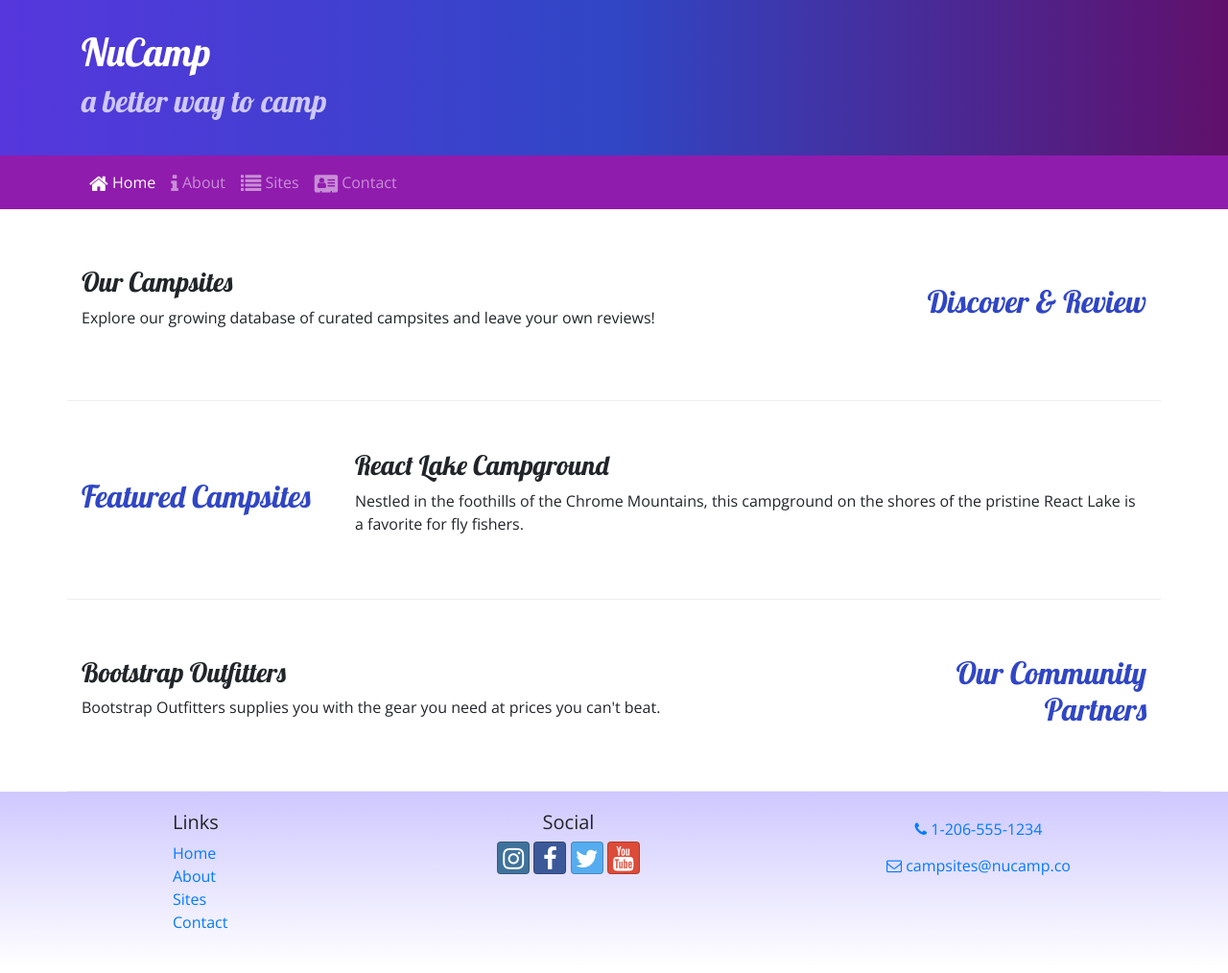
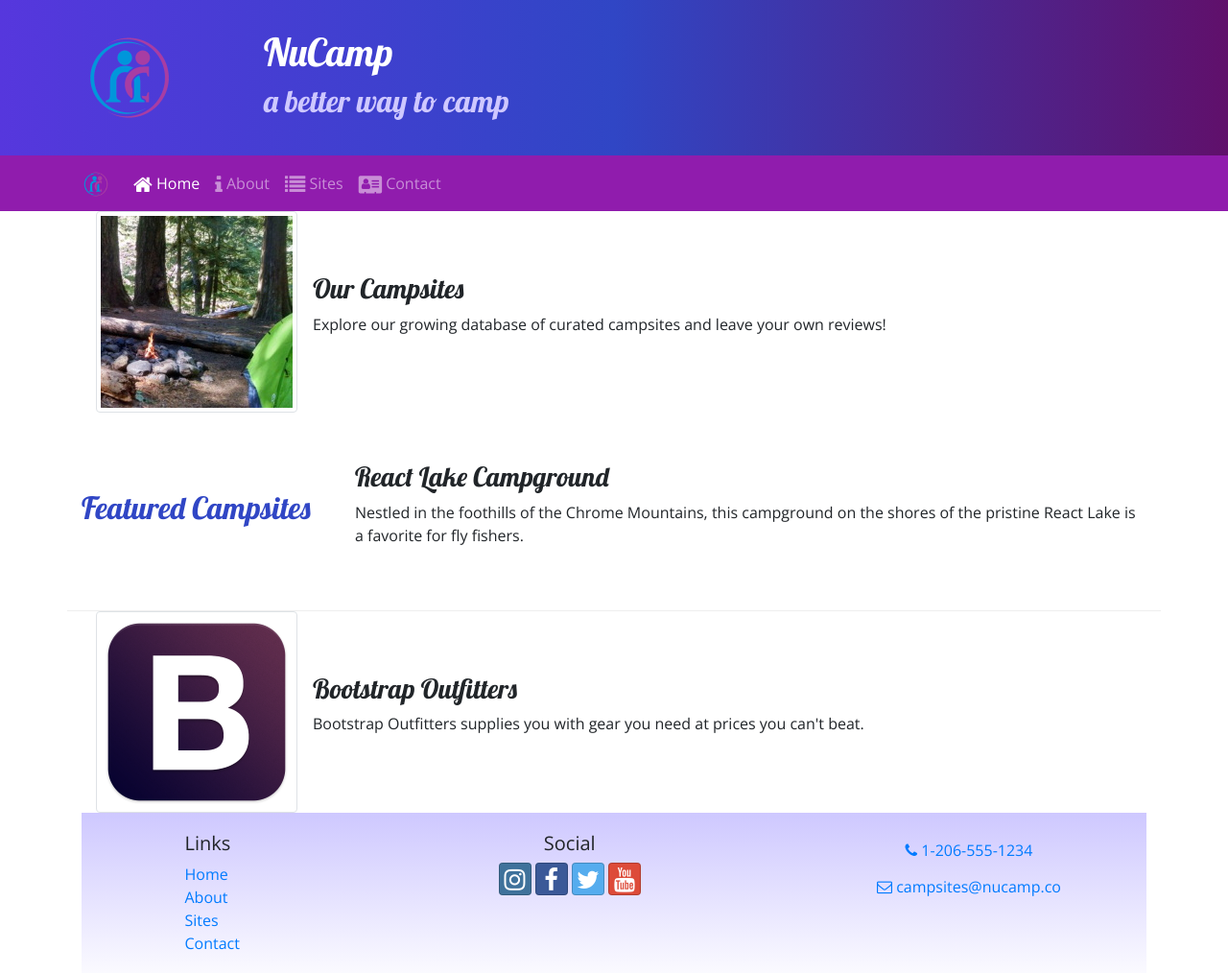
Before and after one commit to Schmidt-Aaron/nucamp, a website: page 2-Bootstrap/nucampsites/index.html in a window 1280 px wide. Shown: the whole page at 96% size. Drawn offline with nearby package versions, Linux system fonts and the light colour scheme.

Commit message:
Images and Media

```diff
--- a/2-Bootstrap/nucampsites/index.html
+++ b/2-Bootstrap/nucampsites/index.html
@@ -34,6 +34,9 @@
     <header class="jumbotron jumbotron-fluid">
       <div class="container">
         <div class="row">
+          <div class="col-4 col-sm-3 col-md-2 align-self-center">
+            <img src="img/logo.png" class="img-fluid" />
+          </div>
           <div class="col">
             <h1>NuCamp</h1>
             <h2>a better way to camp</h2>
@@ -44,8 +47,11 @@
 
     <nav class="navbar navbar-expand-sm navbar-dark sticky-top">
       <div class="container">
+        <a class="navbar-brand" href="#"
+          ><img src="img/logo.png" height="30" width="30"
+        /></a>
         <button
-          class="navbar-toggler ml-auto"
+          class="navbar-toggler"
           type="button"
           data-toggle="collapse"
           data-target="#nucampNavbar"
@@ -80,18 +86,15 @@
     </nav>
 
     <div class="container">
-      <div class="row row-content align-items-center">
-        <div class="col-sm-4 order-sm-last col-md-3">
-          <h2 class="text-sm-right">Discover & Review</h2>
+      <div class="col">
+        <div class="media">
+            <img class="d-flex mr-3 img-thumbnail" src="img/breadcrumb-trail-thumb.jpg" alt="Breadcrumb Trail" />
+            <div class="media-body align-self-center">
+                <h3>Our Campsites</h3>
+                <p class="d-none d-sm-block">Explore our growing database of curated campsites and leave your own reviews!</p>
+            </div>
         </div>
-        <div class="col">
-          <h3>Our Campsites</h3>
-          <p>
-            Explore our growing database of curated campsites and leave your own
-            reviews!
-          </p>
-        </div>
-      </div>
+    </div>
 
       <div class="row row-content align-items-center">
         <div class="col-sm-4 col-md-3">
@@ -106,18 +109,14 @@
         </div>
       </div>
 
-      <div class="row row-content align-items-center">
-        <div class="col-sm-4 order-sm-last col-md-3">
-          <h2 class="text-sm-right">Our Community Partners</h2>
+      <div class="col">
+        <div class="media">
+            <img class="d-flex mr-3 img-thumbnail" src="img/bootstrap-thumb.png" alt="Bootstrap Outfitters" />
+            <div class="media-body align-self-center">
+                <h3>Bootstrap Outfitters</h3>
+        <p class="d-none d-sm-block">Bootstrap Outfitters supplies you with gear you need at prices you can't beat.</p>
+            </div>
         </div>
-        <div class="col">
-          <h3>Bootstrap Outfitters</h3>
-          <p>
-            Bootstrap Outfitters supplies you with the gear you need at prices
-            you can't beat.
-          </p>
-        </div>
-      </div>
     </div>
 
     <footer class="site-footer">
```
Also changed, not shown: 2-Bootstrap/nucampsites/aboutus.html (+12 -4 lines), 2-Bootstrap/nucampsites/contactus.html (+12 -4 lines), 2-Bootstrap/nucampsites/img/bootstrap-thumb.png (added), 2-Bootstrap/nucampsites/img/breadcrumb-trail-thumb.jpg (added), 2-Bootstrap/nucampsites/img/breadcrumb-trail.jpg (added), 2-Bootstrap/nucampsites/img/chrome-river-thumb.jpg (added), 2-Bootstrap/nucampsites/img/chrome-river.jpg (added), 2-Bootstrap/nucampsites/img/logo.png (added), 2-Bootstrap/nucampsites/img/react-lake-thumb.jpg (added), 2-Bootstrap/nucampsites/img/react-lake.jpg (added).
